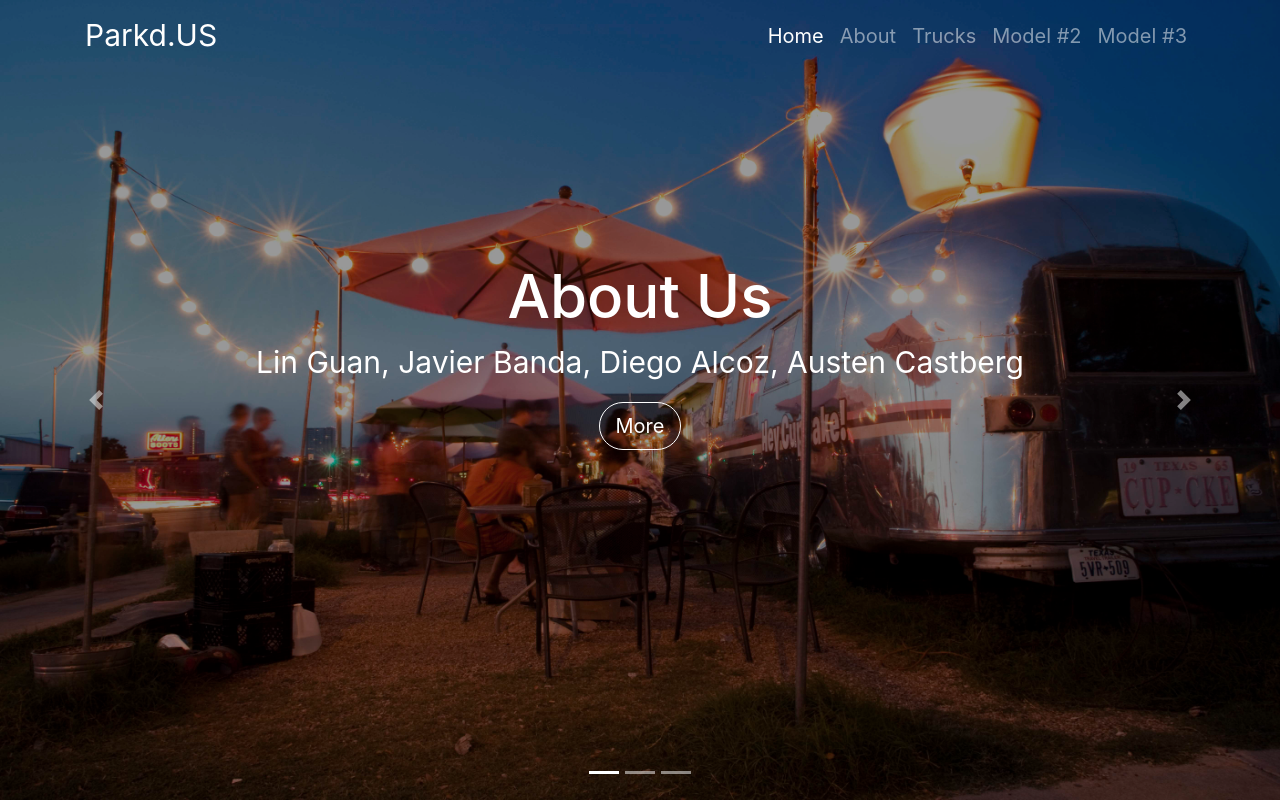
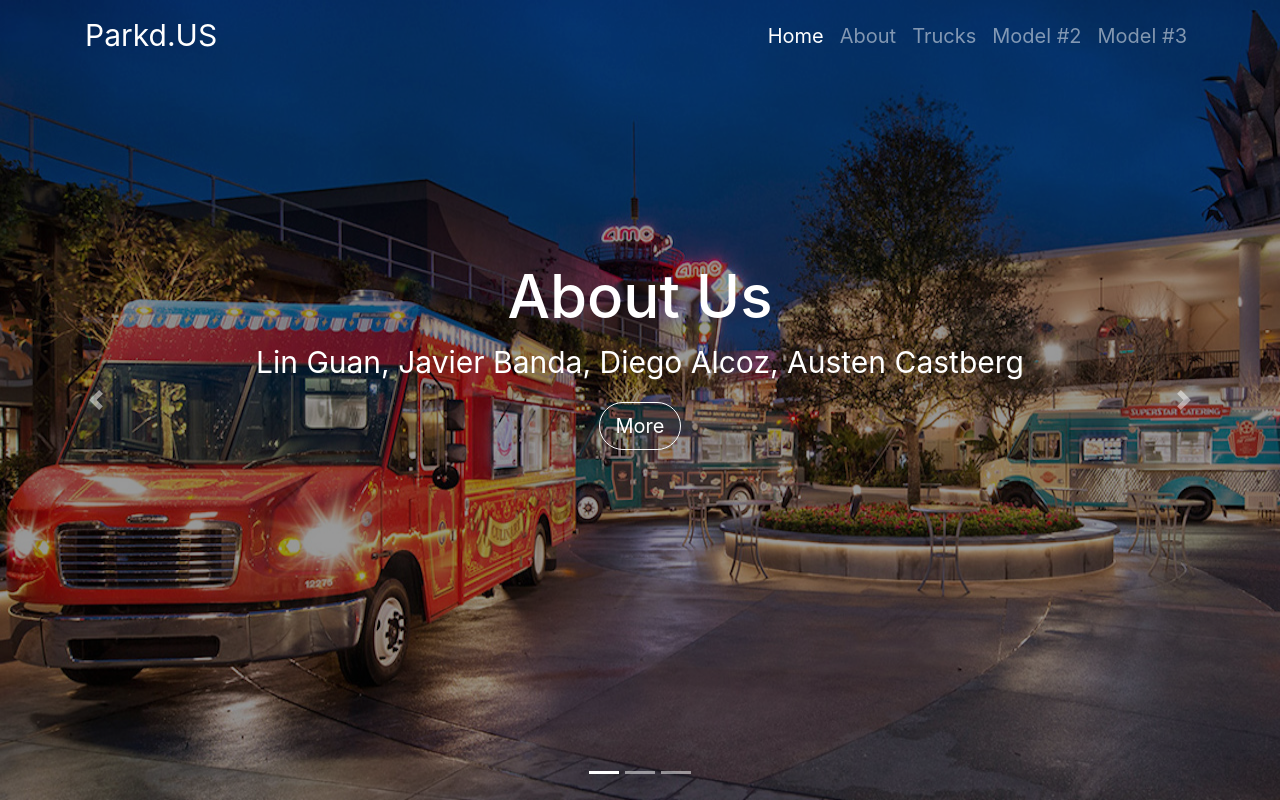
Before and after one commit to colin19/Parkd, a Flask app: page / in a window 1280 px wide. Run offline with Flask 2, Linux system fonts and the light colour scheme; some libraries are stand-ins or nearby versions.

Commit message:
create separate script for transparentNav

```diff
--- a/static/css/splash.css
+++ b/static/css/splash.css
@@ -2,33 +2,8 @@
  * Author: Lin Guan
  */
 
-.splashNav{
-    position: absolute;
-    width: 100%;
+.transparentNav{
     z-index: 15;
-}
-
-.splashNav {
-    background-color:transparent !important;
-    border-color:transparent;
-    background-image:none;
-    box-shadow:none;
-}
-
-.splashNav>div>a {
-    font-size: 30px;
-    color:#fff;
-}
-
-.splashNav .navbar-nav>li>a {
-    font-size: 20px;
-    color:#fff;
-}
-
-.navbar-toggle {
-    margin:10px 0;
-    background: #000000;
-    color: #ffffff;
 }
 
 .splashCarousel{
--- /dev/null
+++ b/static/css/transparentNavbar.css
@@ -0,0 +1,34 @@
+/*!
+ * Author: Parkd
+ */
+
+
+.transparentNavbar{
+    position: absolute;
+    top: 0;
+    width: 100%;
+    z-index: 20;
+}
+
+.transparentNav {
+    background-color:transparent !important;
+    border-color:transparent;
+    background-image:none;
+    box-shadow:none;
+}
+
+.transparentNav>div>a {
+    font-size: 30px;
+    color:#fff;
+}
+
+.transparentNav .navbar-nav>li>a {
+    font-size: 20px;
+    color:#fff;
+}
+
+.navbar-toggle {
+    margin:10px 0;
+    background: #000000;
+    color: #ffffff;
+}
--- a/templates/index.html
+++ b/templates/index.html
@@ -14,13 +14,14 @@
     <link href="{{ url_for('static', filename='bootstrap/css/bootstrap.min.css') }}" rel="stylesheet">
     <!-- Custom styles for this template -->
     <link href="{{ url_for('static', filename='css/splash.css') }}" rel="stylesheet">
+    <link href="{{ url_for('static', filename='css/transparentNavbar.css') }}" rel="stylesheet">
 
 </head>
 
 <body>
     <div class="header">
         <!-- Navigation -->
-        <nav class="splashNav navbar navbar-expand-lg navbar-dark sticky-top">
+        <nav class="transparentNav navbar navbar-expand-lg navbar-dark sticky-top">
             <div class="container">
                 <a class="navbar-brand" href="#">Parkd.US</a>
                 <button class="navbar-toggler" type="button" data-toggle="collapse" data-target="#navbarResponsive" aria-controls="navbarResponsive" aria-expanded="false" aria-label="Toggle navigation">
@@ -63,8 +64,7 @@
 
             <div class="carousel-inner" role="listbox">
                 <div class="carousel-item active">
-                    <!-- <img class="d-block img-fluid" src="{{ url_for('static', filename='img/splash/trucks.jpg') }}"  alt="First slide">-->
-                    <img class="d-block img-fluid" src="../static/img/splash/food-trucks-1.jpg"  alt="First slide">
+                    <img class="d-block img-fluid" src="{{ url_for('static', filename='img/splash/trucks.jpg') }}"  alt="First slide">
 
                     <div class="container">
                         <div class="caption carousel-caption">
--- a/templates/trucks.html
+++ b/templates/trucks.html
@@ -14,6 +14,7 @@
     <link href="../static/bootstrap/css/bootstrap.min.css" rel="stylesheet">
     <!-- Custom styles for this template -->
     <link href="../static/css/trucks.css" rel="stylesheet">
+    <link href="../static/css/transparentNavbar.css">
 
 </head>
 
```
Also changed, not shown: static/css/trucks.css (+1 -25 lines).
